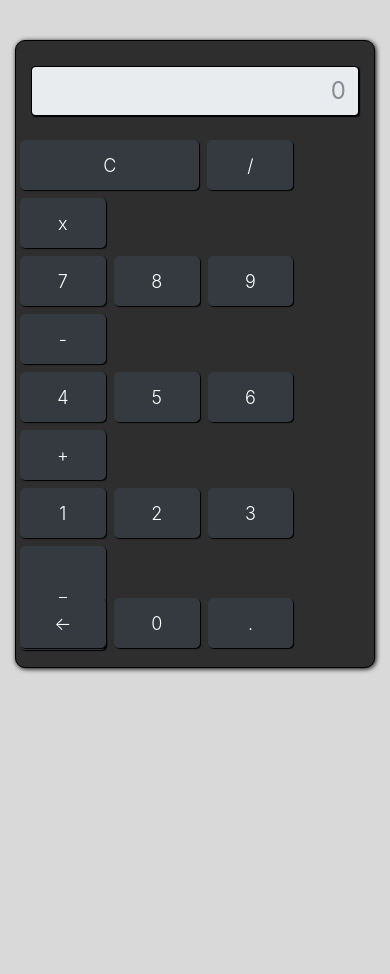
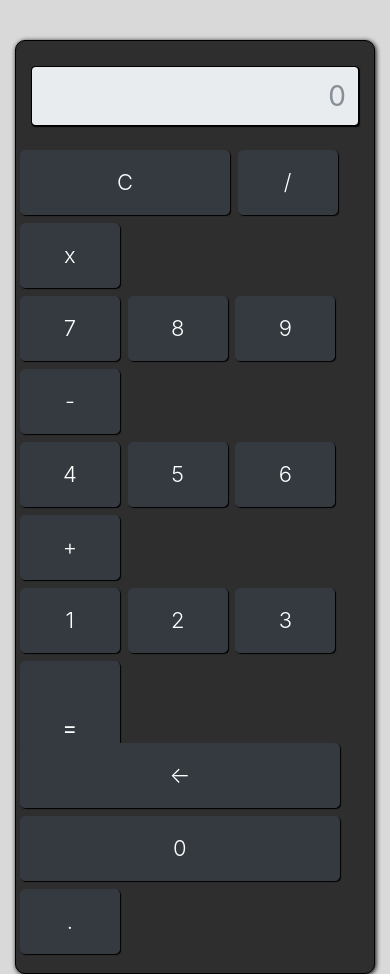
Before and after one commit to GuilhermeBristotti/Calculadora, a plain HTML site: page index.html in a window 390 px wide. Before the commit the page ends 844 px from the top, so only its background shows below. Drawn offline with nearby package versions, Linux system fonts and the light colour scheme.

Commit message:
media-queries-update

```diff
--- a/index.html
+++ b/index.html
@@ -8,7 +8,6 @@
 		<link rel="stylesheet" href="https://maxcdn.bootstrapcdn.com/bootstrap/4.0.0-beta.2/css/bootstrap.min.css" integrity="sha384-PsH8R72JQ3SOdhVi3uxftmaW6Vc51MKb0q5P2rRUpPvrszuE4W1povHYgTpBfshb" crossorigin="anonymous">
 
     <style>
-
   .calculadora {
     margin-top: 40px;
     border: solid 1px #000;
@@ -18,7 +17,6 @@
     box-shadow: 1px 1px 5px #000;
   }
 
-
   .btn {
     width: 60px;
     height: 50px;
@@ -26,17 +24,13 @@
     box-shadow: 1px 1px 1px #000;
   }
 
-
   .clear {
     width: 130px;
   }
 
-
   .enter {
     height: 110px;
   }
-
-
 
   .resultado {
     text-align: right;
@@ -47,6 +41,7 @@
     box-shadow: 1px 1px 1px #000;
   }
 
+  /* -------- RESPONSIVO PARA TELAS PEQUENAS -------- */
   @media (max-width: 576px) {
     .calculadora {
       padding: 15px;
@@ -55,27 +50,31 @@
     }
 
     .btn {
-    width: 22vw;
-    height: 50px;
-    margin: 4px;
-    font-size: 18px;
+      width: 100px;
+      height: 65px;
+      margin: 4px 1vw;
+      font-size: 22px;
     }
 
     .clear {
-    width: 46vw;
+      width: 210px;
+    }
+
+    .zero {
+      width: 320px;
     }
 
     .enter {
-    height: 104px;
+      height: 134px;
     }
 
     .resultado {
-    font-size: 24px;
+      font-size: 28px;
+      height: 60px;
     }
   }
+</style>
 
-
-    </style>
 
 	</head>
 
```
Lines whose indentation alone changed are shown as unchanged.
